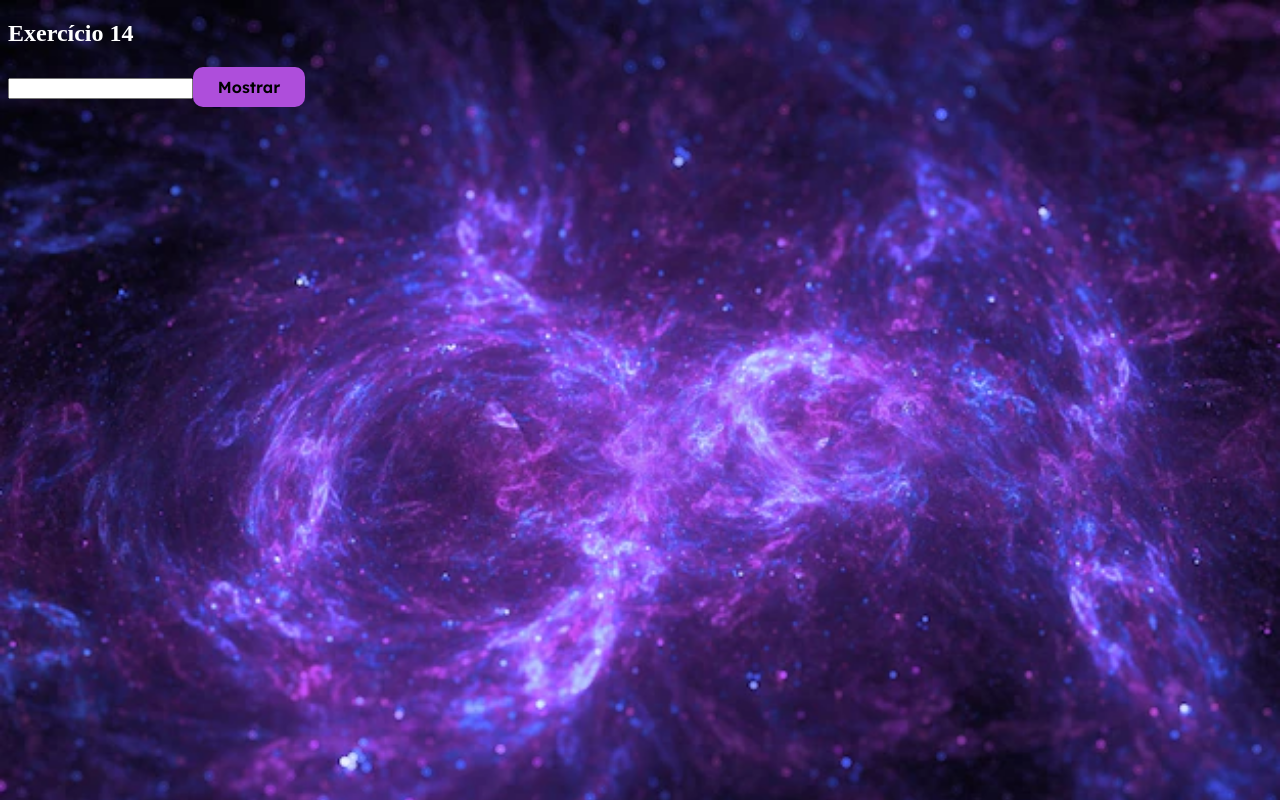
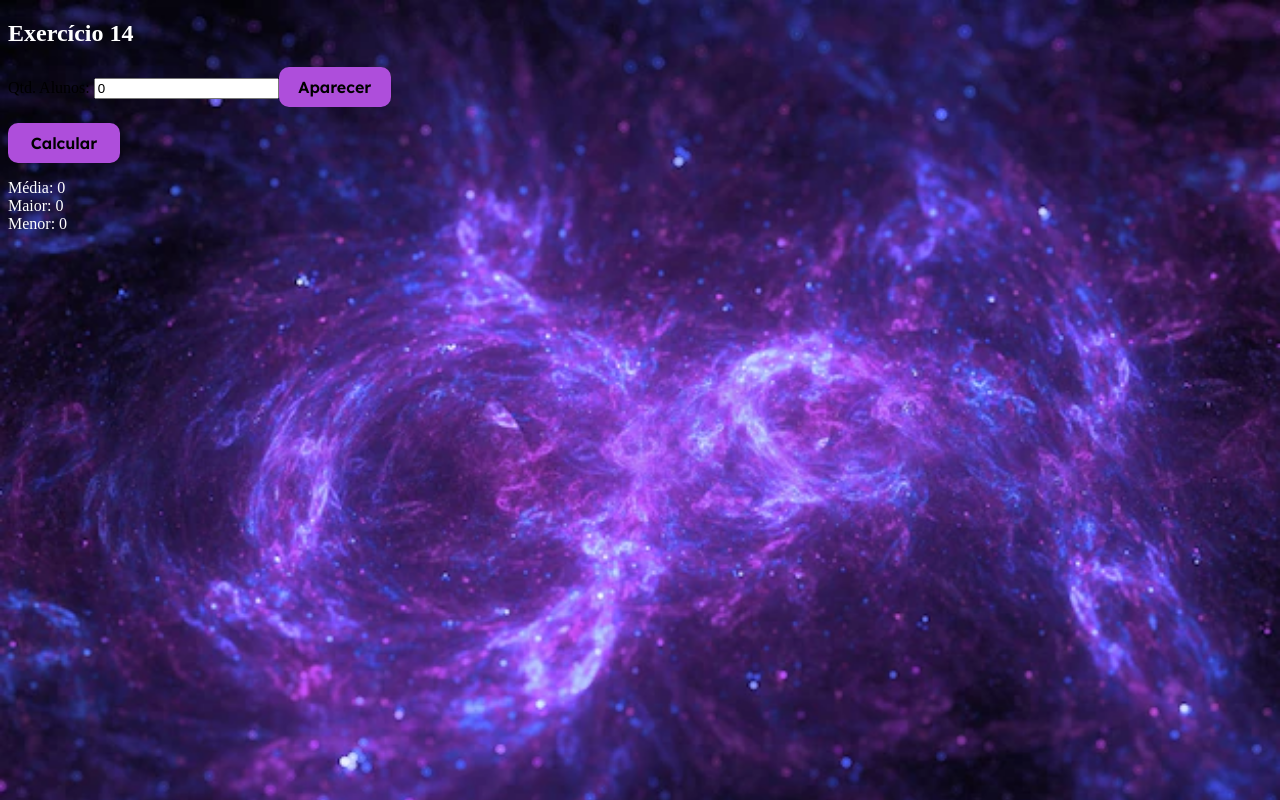
Before and after one commit to manuellashinee/prova-surpresa, a React (Create React App) app in the folder site/: page /exer14 in a window 1280 px wide. Built offline with nearby package versions, Linux system fonts and the light colour scheme.

Commit message:
falta so o pyton

```diff
--- a/site/src/pages/exer14.js/index.js
+++ b/site/src/pages/exer14.js/index.js
@@ -1,49 +1,62 @@
 import { useState } from "react";
+import './index.scss'
+import { calcMedia, calcMaior, calcMenor, criarArray } from '../../services/media.js'
 
 export default function Media() {
 
-    const [alunos, setAlunos] = useState([]);
-    const [input, setInput] = useState([]);
-    const [resultado, setResultado] = useState([]);
+    const [qtd, setQtd] = useState(0);
+    const [notasAlunos, setNotasAlunos] = useState([])
+
+    const [media, setMedia] = useState(0);
+    const [maior, setMaior] = useState(0);
+    const [menor, setMenor] = useState(0);
 
 
-    function AparecerInput(input) {
+    function ok() {
+      const x = criarArray(qtd);
+      setNotasAlunos(x);
+    }
 
-        let arr= [];
+    function alterarArray(pos, novoValor) {
+      notasAlunos[pos] = Number(novoValor);
+      setNotasAlunos([...notasAlunos]);
+    }
 
-        for(let i = 1; i <= input; i++){
-            arr=[...arr, i]
-            setResultado(arr);
-        }
+    function calcular() {
+      const a = calcMedia(notasAlunos);
+      const b = calcMaior(notasAlunos);
+      const c = calcMenor(notasAlunos);
+
+      setMedia(a);
+      setMaior(b);
+      setMenor(c);
     }
-        function Mostrarresul(){
-            AparecerInput(input)
-        }
-
-
-
     return(
         <section>
             <h1>Exercício 14</h1>
+            <div>
+          Qtd. Alunos: <input type='text' value={qtd} onChange={e => setQtd(e.target.value)} />
+          <button onClick={ok}> Aparecer </button>
+        </div>
 
-            <div>
-                <input type='number' value={input} onChange={e  =>setInput (e.target.value)}/>
-
-                <button onClick={Mostrarresul}>Mostrar</button>
-                <div>
-                    {resultado.map((item) => (
-                        <div>
-                        <p>Aluno {item}</p><input type='number'></input>
-                        </div>
-                    ))}
-                </div>
-
-                </div>
+        {notasAlunos.map((item, pos) =>
+          <div className="aluno">
+            Aluno {pos+1}: <input type='text' value={notasAlunos[pos]} onChange={e => alterarArray(pos, e.target.value)} />
+          </div>
+        )}
 
 
+        <button onClick={calcular}> Calcular </button>
 
-
-
+        <div className="media">
+          Média: {media}
+        </div>
+        <div className="maior">
+          Maior: {maior}
+        </div>
+        <div className="menor">
+          Menor: {menor}
+        </div>
 
 
         </section>
--- /dev/null
+++ b/site/src/pages/exer14.js/index.scss
@@ -0,0 +1,15 @@
+.media{
+    color: #fff;
+}
+
+.menor{
+    color: #fff
+}
+
+.maior{
+    color: #fff
+}
+
+.aluno{
+    color: #fff
+}
--- /dev/null
+++ b/site/src/services/media.js
@@ -0,0 +1,38 @@
+export function criarArray(tamanho) {
+    let notas = [];
+    for (let volta = 1; volta <= tamanho; volta++) {
+        notas.push(0);
+    }
+    return notas;
+}
+
+export function calcMedia(notas) {
+    let soma = 0;
+    for (let volta = 0; volta < notas.length; volta++) {
+        soma = soma + notas[volta];
+    }
+    let m = soma / notas.length;
+    return m;
+}
+
+export function calcMaior(notas) {
+    let m = 0;
+    for (let volta = 0; volta < notas.length; volta++) {
+        if (notas[volta] > m) {
+            m = notas[volta];
+        }
+    }
+
+    return m;
+}
+
+export function calcMenor(notas) {
+    let m = 11;
+    for (let volta = 0; volta < notas.length; volta++) {
+        if (notas[volta] < m) {
+            m = notas[volta];
+        }
+    }
+
+    return m;
+}
```
